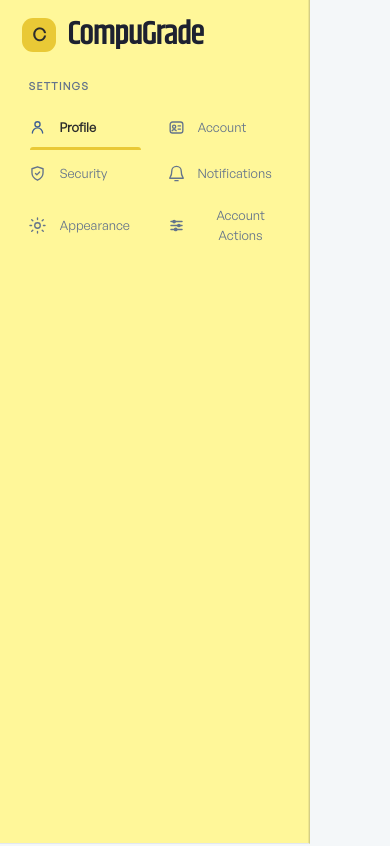
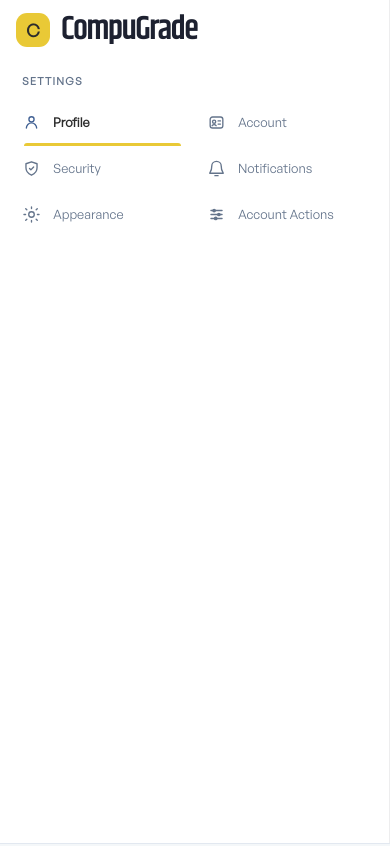
Before and after one commit to UIC-CCS-WEB-DEVELOPMENT-2026-2027/grade-compute, a React (Vite) app: page /settings in a window 390 px wide. Shown: the top 846 px of the page. Built offline with nearby package versions, Linux system fonts and the light colour scheme.

Commit message:
fixed globalsettingscss out of scope manipulation

```diff
--- a/src/pages/GlobalSettings.css
+++ b/src/pages/GlobalSettings.css
@@ -58,7 +58,7 @@
   }
 }
 
-.sidebar {
+.global-settings .sidebar {
   width: 360px;
   background: var(--sidebar);
   border-right: 1px solid var(--color-border-overlay-strong);
@@ -645,7 +645,7 @@
     min-height: 100vh;
   }
 
-  .sidebar {
+  .global-settings .sidebar {
     width: 100%;
   }
 
@@ -795,7 +795,7 @@
   background: var(--bg);
 }
 
-.sidebar {
+.global-settings .sidebar {
   position: sticky;
   top: 0;
   width: 264px;
@@ -1987,7 +1987,7 @@
     flex-direction: column;
   }
 
-  .sidebar {
+  .global-settings .sidebar {
     position: static;
     width: 100%;
     height: auto;
@@ -2042,13 +2042,13 @@
     padding: 32px 24px 44px;
   }
 
-  .global-settings.dark .sidebar {
+  .global-settings .global-settings.dark .sidebar {
     border-bottom-color: var(--color-border-dark);
   }
 }
 
 @media (max-width: 560px) {
-  .sidebar {
+  .global-settings .sidebar {
     padding: 13px 12px;
   }
 
```
